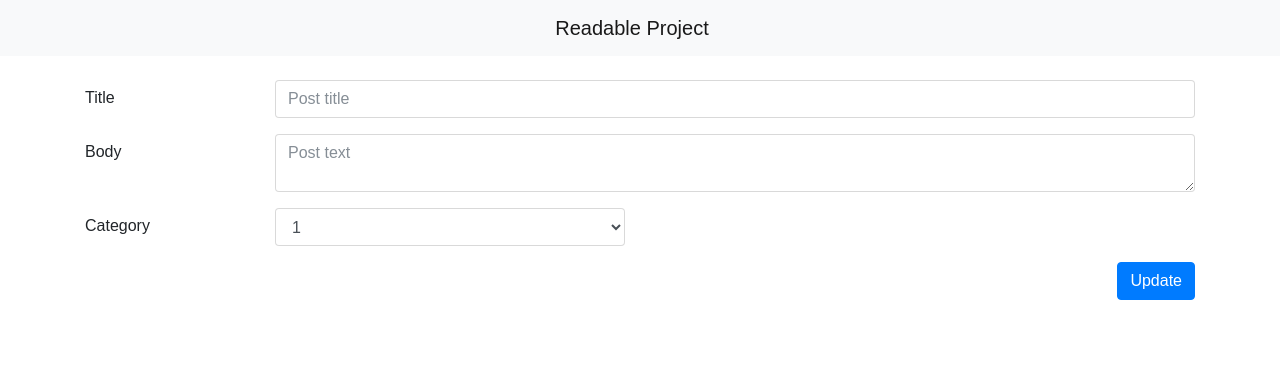
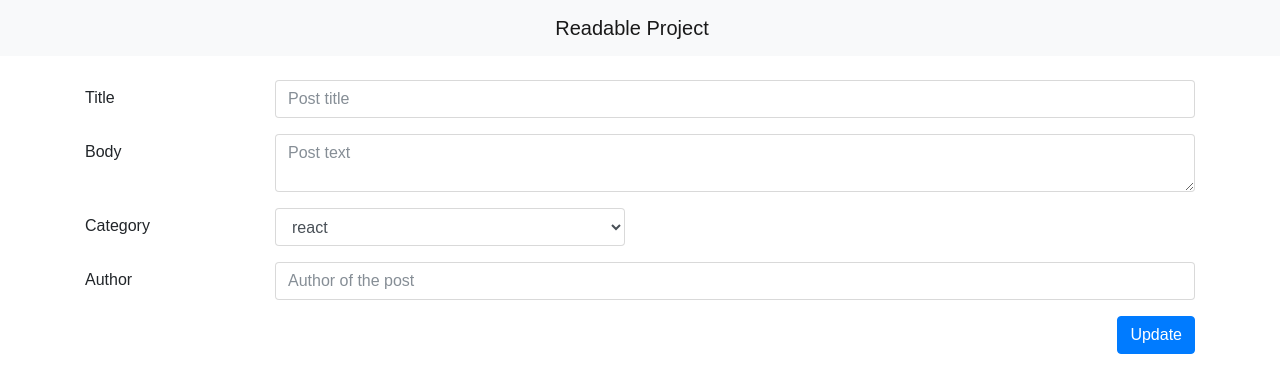
Before and after one commit to faridsaud/udacity-readable-project, a React (Create React App) app: page /post/update/1 in a window 1280 px wide. Shown: the top 392 px of the page. Built offline with nearby package versions, Linux system fonts and the light colour scheme.

Commit message:
feat: Add create post functionality

```diff
--- a/package.json
+++ b/package.json
@@ -9,7 +9,8 @@
     "react-router-dom": "^4.2.2",
     "react-scripts": "1.0.14",
     "redux": "^3.7.2",
-    "redux-thunk": "^2.2.0"
+    "redux-thunk": "^2.2.0",
+    "uuid": "^3.1.0"
   },
   "scripts": {
     "start": "react-scripts start",
--- a/src/actions/Category.js
+++ b/src/actions/Category.js
@@ -9,7 +9,7 @@ export function setCategories(categories) {
     }
 }
 
-export const getCategories = () => dispatch => (
+export const fetchGetCategories = () => dispatch => (
     API.getCategories().then(data =>{
         dispatch(setCategories(data.categories))
     })
--- a/src/actions/Post.js
+++ b/src/actions/Post.js
@@ -1,3 +1,6 @@
+import * as API from "../utils/Api";
+import * as uuid from "uuid";
+
 export const SET_POSTS = "SET_POSTS"
 export const UPDATE_POST = "UPDATE_POST"
 export const CREATE_POST = "CREATE_POST"
@@ -6,21 +9,21 @@ export const ADD_VOTE_POST = "ADD_VOTE_POST"
 export const REMOVE_VOTE_POST = "REMOVE_VOTE_POST"
 
 
-export function setPosts({posts}) {
+export function setPosts(posts) {
     return {
         type: SET_POSTS,
         posts
     }
 }
 
-export function updatePost({post}) {
+export function updatePost(post) {
     return {
         type: UPDATE_POST,
         post
     }
 }
 
-export function createPost({post}) {
+export function createPost(post) {
     return {
         type: CREATE_POST,
         post
@@ -49,3 +52,12 @@ export function removeVote({id}) {
         id
     }
 }
+
+
+export const fetchCreatePost = ({title, body, author, category}) => dispatch => {
+    let id = uuid.v1();
+    let timestamp = Date.now();
+    return API.addPost({id, timestamp, title, body, author, category}).then((response) =>
+        dispatch(createPost({id, timestamp, title, body, author, category}))
+    )
+};
--- a/src/components/CreatePost.js
+++ b/src/components/CreatePost.js
@@ -2,10 +2,55 @@
  * Created by farid on 8/16/2017.
  */
 import React, {Component} from "react";
+import {fetchCreatePost} from "../actions/Post";
+import {connect} from "react-redux";
 
 
-class CreatePost extends Component {
+export class CreatePost extends Component {
 
+    state = {
+        title: '',
+        body:'',
+        author:'',
+        category:''
+    };
+
+    titleOnChangeHandler = (event) =>{
+        this.setState({
+            title:event.target.value
+        })
+    };
+
+    bodyOnChangeHandler = (event) =>{
+        this.setState({
+            body:event.target.value
+        })
+    };
+
+    authorOnChangeHandler = (event) =>{
+        this.setState({
+            author:event.target.value
+        })
+    };
+
+    categoryOnChangeHandler = (event) =>{
+        this.setState({
+            category:event.target.value
+        })
+    };
+
+
+    createPostOnClickHanlder =(event) =>{
+        event.preventDefault();
+        let post = {
+            title: this.state.title,
+            body: this.state.body,
+            author: this.state.author,
+            category: this.state.category
+        };
+        this.props.createPost(post);
+
+    };
 
     render() {
         return (
@@ -14,24 +59,29 @@ class CreatePost extends Component {
                     <div className="form-group row">
                         <label className="col-sm-2 col-form-label">Title</label>
                         <div className="col-sm-10">
-                            <input type="text" className="form-control" id="title" placeholder="Post title"/>
+                            <input type="text" className="form-control" id="title" placeholder="Post title" onChange={this.titleOnChangeHandler} value={this.state.title}/>
                         </div>
                     </div>
                     <div className="form-group row">
                         <label className="col-sm-2 col-form-label">Body</label>
                         <div className="col-sm-10">
-                            <textarea type="text" className="form-control" id="body" placeholder="Post text"/>
+                            <textarea type="text" className="form-control" id="body" placeholder="Post text" onChange={this.bodyOnChangeHandler} value={this.state.body}/>
                         </div>
                     </div>
                     <div className="form-group row">
                         <label className="col-sm-2 col-form-label">Category</label>
                         <div className="col-sm-4">
-                            <select className="form-control" id="sel1">
-                                <option>1</option>
-                                <option>2</option>
-                                <option>3</option>
-                                <option>4</option>
+                            <select className="form-control" id="sel1" onChange={this.categoryOnChangeHandler} value={this.state.category}>
+                                <option value="react">react</option>
+                                <option value="redux">redux</option>
+                                <option value="udacity">udacity</option>
                             </select>
+                        </div>
+                    </div>
+                    <div className="form-group row">
+                        <label className="col-sm-2 col-form-label">Author</label>
+                        <div className="col-sm-10">
+                            <input type="text" className="form-control" id="author" placeholder="Author of the post" onChange={this.authorOnChangeHandler} value={this.state.author}/>
                         </div>
                     </div>
                     <div className="form-group row float-right">
@@ -39,7 +89,7 @@ class CreatePost extends Component {
                             {this.props.isUpdate ? (
                                 <button type="submit" className="btn btn-primary">Update</button>
                             ) : (
-                                <button type="submit" className="btn btn-primary">Create</button>
+                                <button type="submit" className="btn btn-primary" onClick={this.createPostOnClickHanlder}>Create</button>
                             )}
                         </div>
                     </div>
@@ -51,5 +101,13 @@ class CreatePost extends Component {
     }
 }
 
+const mapDispatchToProps = dispatch => ({
+    createPost: (post) => dispatch(fetchCreatePost(post))
+});
+
 CreatePost.propTypes = {};
-export default CreatePost;
+
+export default connect(
+    null,
+    mapDispatchToProps
+)(CreatePost)
--- a/src/components/HomePage.js
+++ b/src/components/HomePage.js
@@ -3,7 +3,7 @@
  */
 import React, {Component} from "react";
 import Category from "./Category";
-import {getCategories} from "../actions/Category";
+import {fetchGetCategories} from "../actions/Category";
 import {connect} from "react-redux";
 
 export class HomePage extends Component {
@@ -25,7 +25,6 @@ export class HomePage extends Component {
                         </div>
                     )
                 })
-
                 }
             </div>
 
@@ -38,7 +37,7 @@ const mapStateToProps = (state, props) => ({
 });
 
 const mapDispatchToProps = dispatch => ({
-    getCategories: () => dispatch(getCategories())
+    getCategories: () => dispatch(fetchGetCategories())
 });
 
 
--- a/src/reducers/Category.js
+++ b/src/reducers/Category.js
@@ -1,9 +1,12 @@
 import {SET_CATEGORIES} from "../actions/Category";
+
+const initialStateCategory = {
+    categories:[]
+};
 
 
 
-
-export default function category(state={}, action) {
+export default function category(state=initialStateCategory, action) {
 
     switch (action.type) {
         case SET_CATEGORIES :
--- a/src/reducers/Comment.js
+++ b/src/reducers/Comment.js
@@ -8,7 +8,9 @@ import {
 } from "../actions/Comment";
 import {REMOVE_POST} from "../actions/Post";
 
-const initialStateComments = {};
+const initialStateComments = {
+    comments:[]
+};
 
 
 export default function comment(state = initialStateComments, action) {
--- a/src/reducers/Post.js
+++ b/src/reducers/Post.js
@@ -1,6 +1,8 @@
 import {ADD_VOTE_POST, CREATE_POST, REMOVE_POST, REMOVE_VOTE_POST, SET_POSTS, UPDATE_POST} from "../actions/Post";
 
-const initialStatePosts = {};
+const initialStatePosts = {
+    posts:[]
+};
 
 
 export default function post(state = initialStatePosts, action) {
--- a/src/utils/Api.js
+++ b/src/utils/Api.js
@@ -1,3 +1,4 @@
+
 const api = "http://127.0.0.1:3001/"
 
 let token = localStorage.token
@@ -5,8 +6,9 @@ if (!token)
     token = localStorage.token = Math.random().toString(36).substr(-8)
 
 const headers = {
-    'Accept': 'application/json',
-    'Authorization': token
+    'Authorization': token,
+    'Content-Type': 'application/json',
+    'Accept': 'application/json'
 }
 
 
@@ -29,8 +31,8 @@ export const getPosts = () => {
 
 export const addPost = ({id, timestamp, title, body, author, category}) => {
     const url = api + "posts";
-    const post = {id, timestamp, title, body, author, category};
-    return fetch(url, {method: "POST", headers, body:post}).then(res => res.json())
+    let post = {id, timestamp, title, body, author, category};
+    return fetch(url, {method: "POST", headers, body:JSON.stringify(post)}).then(res => res.json())
 }
 
 
```
